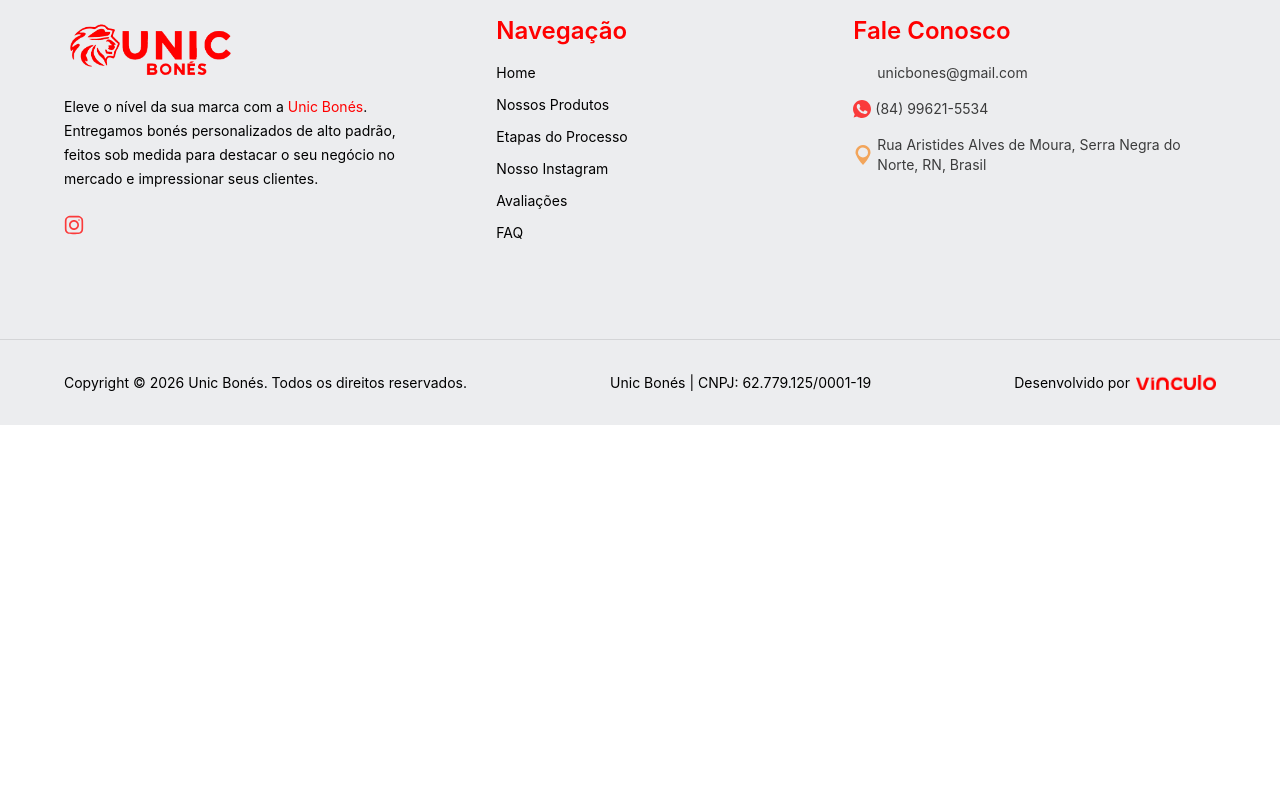
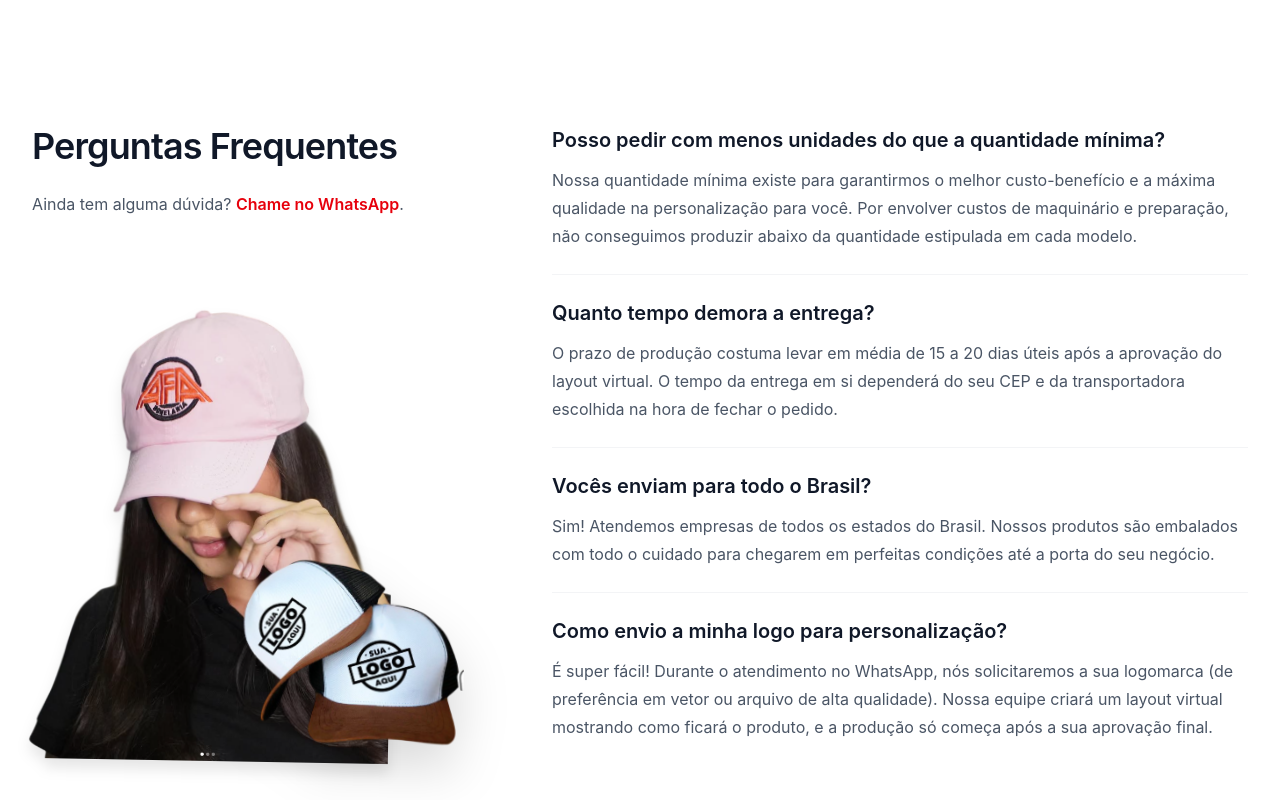
Before and after one commit to gloria-mariass/afa-bones, a website built with Vite: page index.html in a window 1280 px wide. Shown: the part 2280-3080 px from the top of the page. Before the commit the page ends 2705 px from the top, so only its background shows below. Built offline with nearby package versions, Linux system fonts and the light colour scheme; files whose address does not match are found by name.

Commit message:
Seção FAQ

```diff
--- a/index.html
+++ b/index.html
@@ -84,8 +84,78 @@
         <p class="text-gray-600 text-lg">Escolha o modelo ideal para estampar a sua marca</p>
       </div>
 
-    <div id="produtos-carousel" class="flex md:grid overflow-x-auto md:overflow-visible snap-x snap-mandatory md:snap-none grid-cols-1 md:grid-cols-2 lg:grid-cols-3 gap-6 md:gap-8 max-w-6xl mx-auto pb-8 md:pb-0 hide-scrollbar pt-4">
+      <div id="produtos-carousel"
+        class="flex md:grid overflow-x-auto md:overflow-visible snap-x snap-mandatory md:snap-none grid-cols-1 md:grid-cols-2 lg:grid-cols-3 gap-6 md:gap-8 max-w-6xl mx-auto pb-8 md:pb-0 hide-scrollbar pt-4">
 
+      </div>
+    </div>
+  </section>
+
+  <section class="py-20 bg-white" id="FAQ">
+    <div class="bg-white py-24 sm:py-32 lg:py-40">
+      <div class="mx-auto max-w-7xl px-6 lg:px-8">
+        <div class="lg:grid lg:grid-cols-12 lg:gap-8">
+
+          <div class="lg:col-span-5 flex flex-col">
+            <h2 class="text-3xl font-semibold tracking-tight text-gray-900 sm:text-4xl">Perguntas Frequentes</h2>
+            <p class="mt-6 text-base leading-7 text-gray-600 mb-12">
+              Ainda tem alguma dúvida?
+              <a href="https://wa.me/55SEUNUMERO" target="_blank"
+                class="font-semibold text-red-600 hover:text-red-700 transition-colors">Chame no WhatsApp</a>.
+            </p>
+
+            <div class="relative w-68 h-76 lg:w-100 lg:h-110 mx-auto lg:mx-0 mt-5">
+
+              <div class="absolute top-0 left-0 anima-flutuar">
+                <img src="src/img/mulher.png" alt="Boné Principal"
+                  class="w-56 lg:w-90 h-auto drop-shadow-xl transition-transform duration-300 hover:scale-110">
+              </div>
+
+              <div class="absolute -bottom-4 -right-4 lg:-bottom-8 lg:-right-8 anima-flutuar-atraso z-10">
+                <img src="src/img/bones.png" alt="Detalhe do Boné"
+                  class="w-36 lg:w-56 h-auto drop-shadow-2xl transition-transform duration-300 hover:scale-110">
+              </div>
+
+            </div>
+          </div>
+
+          <div class="mt-16 lg:col-span-7 lg:mt-0">
+            <dl class="*:border-b *:border-gray-100 *:py-6">
+
+              <div class="first:pt-0 last:border-0 last:pb-0">
+                <dt class="text-xl font-semibold text-gray-900">Posso pedir com menos unidades do que a quantidade
+                  mínima?</dt>
+                <dd class="mt-3 text-base leading-7 text-gray-600">Nossa quantidade mínima existe para garantirmos o
+                  melhor custo-benefício e a máxima qualidade na personalização para você. Por envolver custos de
+                  maquinário e preparação, não conseguimos produzir abaixo da quantidade estipulada em cada modelo.</dd>
+              </div>
+
+              <div class="first:pt-0 last:border-0 last:pb-0">
+                <dt class="text-xl font-semibold text-gray-900">Quanto tempo demora a entrega?</dt>
+                <dd class="mt-3 text-base leading-7 text-gray-600">O prazo de produção costuma levar em média de 15 a 20
+                  dias úteis após a aprovação do layout virtual. O tempo da entrega em si dependerá do seu CEP e da
+                  transportadora escolhida na hora de fechar o pedido.</dd>
+              </div>
+
+              <div class="first:pt-0 last:border-0 last:pb-0">
+                <dt class="text-xl font-semibold text-gray-900">Vocês enviam para todo o Brasil?</dt>
+                <dd class="mt-3 text-base leading-7 text-gray-600">Sim! Atendemos empresas de todos os estados do
+                  Brasil. Nossos produtos são embalados com todo o cuidado para chegarem em perfeitas condições até a
+                  porta do seu negócio.</dd>
+              </div>
+
+              <div class="first:pt-0 last:border-0 last:pb-0">
+                <dt class="text-xl font-semibold text-gray-900">Como envio a minha logo para personalização?</dt>
+                <dd class="mt-3 text-base leading-7 text-gray-600">É super fácil! Durante o atendimento no WhatsApp, nós
+                  solicitaremos a sua logomarca (de preferência em vetor ou arquivo de alta qualidade). Nossa equipe
+                  criará um layout virtual mostrando como ficará o produto, e a produção só começa após a sua aprovação
+                  final.</dd>
+              </div>
+
+            </dl>
+          </div>
+
+        </div>
       </div>
     </div>
   </section>
--- a/src/css/input.css
+++ b/src/css/input.css
@@ -21,53 +21,19 @@
 }
 
 
-/* Animação: 1s de pulso + 4s de pausa = 5s total */
-@keyframes pulso-externo {
-  0% {
-    transform: scale(1);
-    opacity: 0.8;
+/* Cria o movimento suave de subir, descer e dar uma leve rotacionada */
+  @keyframes flutuar {
+    0% { transform: translateY(0px) rotate(0deg); }
+    50% { transform: translateY(-10px) rotate(2deg); }
+    100% { transform: translateY(0px) rotate(0deg); }
   }
-  20% {
-    transform: scale(1.3);
-    opacity: 0;
+
+  /* Aplica a animação */
+  .anima-flutuar {
+    animation: flutuar 4s ease-in-out infinite;
   }
-  100% {
-    transform: scale(1.3);
-    opacity: 0;
+
+  /* A mesma animação, mas com atraso para as duas imagens não balançarem iguais */
+  .anima-flutuar-atraso {
+    animation: flutuar 4s ease-in-out 2s infinite;
   }
-}
-
-.anima-pulso {
-  animation: pulso-externo 5s ease-out infinite !important;
-}
-
-/* Esconde a pulsação no hover para focar no brilho */
-.group:hover .anima-pulso {
-  opacity: 0;
-  transition: opacity 0.3s;
-}
-
-.hide-scrollbar::-webkit-scrollbar {
-  display: none;
-}
-.hide-scrollbar {
-  -ms-overflow-style: none;
-  scrollbar-width: none;
-}
-
-.marquee-inner {
-  /* Ajuste os 30s para mais ou para menos para alterar a velocidade */
-  animation: marqueeScroll 30s linear infinite;
-}
-/* Pausa a animação quando o mouse passa por cima do container */
-.marquee-wrapper:hover .marquee-inner {
-  animation-play-state: paused;
-}
-@keyframes marqueeScroll {
-  0% {
-    transform: translateX(0%);
-  }
-  100% {
-    transform: translateX(-50%);
-  }
-}
```
Also changed, not shown: src/img/bones.png (added), src/img/mulher.png (added). Lines whose indentation alone changed are shown as unchanged.
